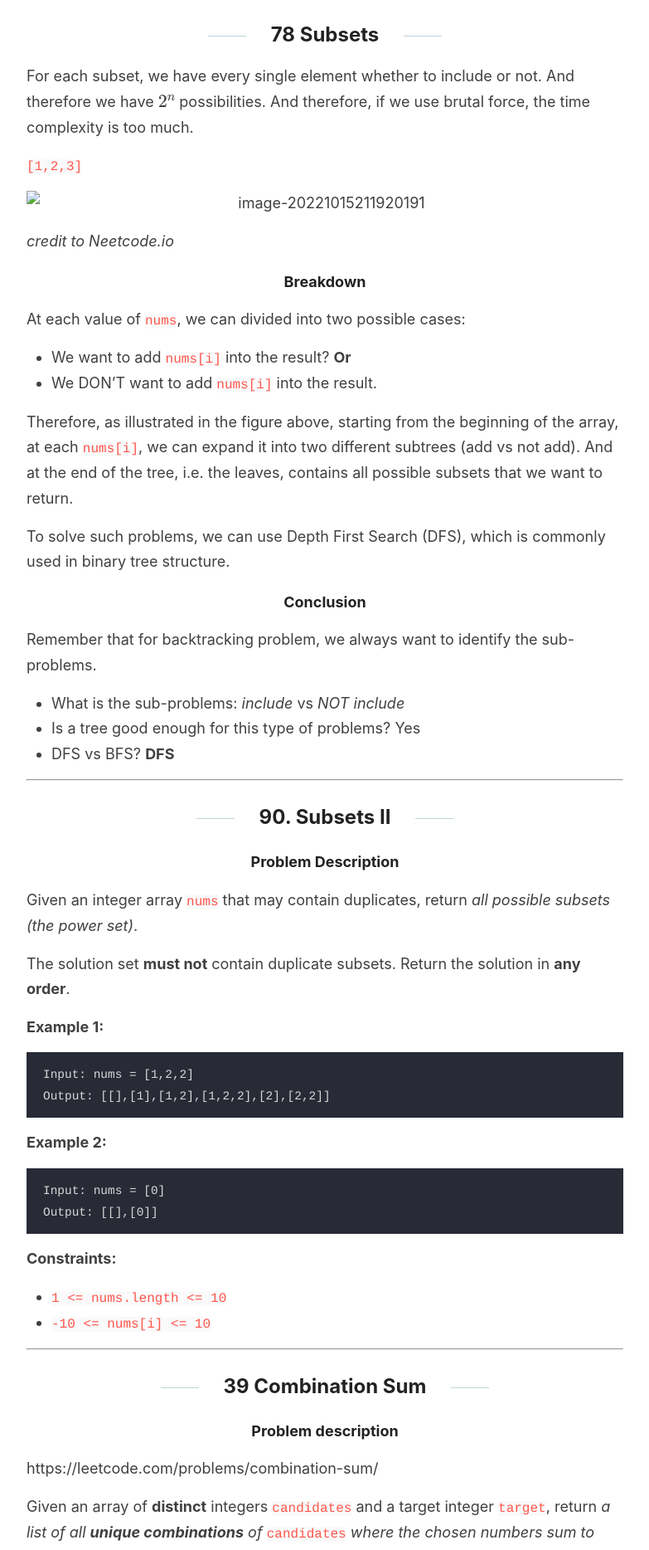
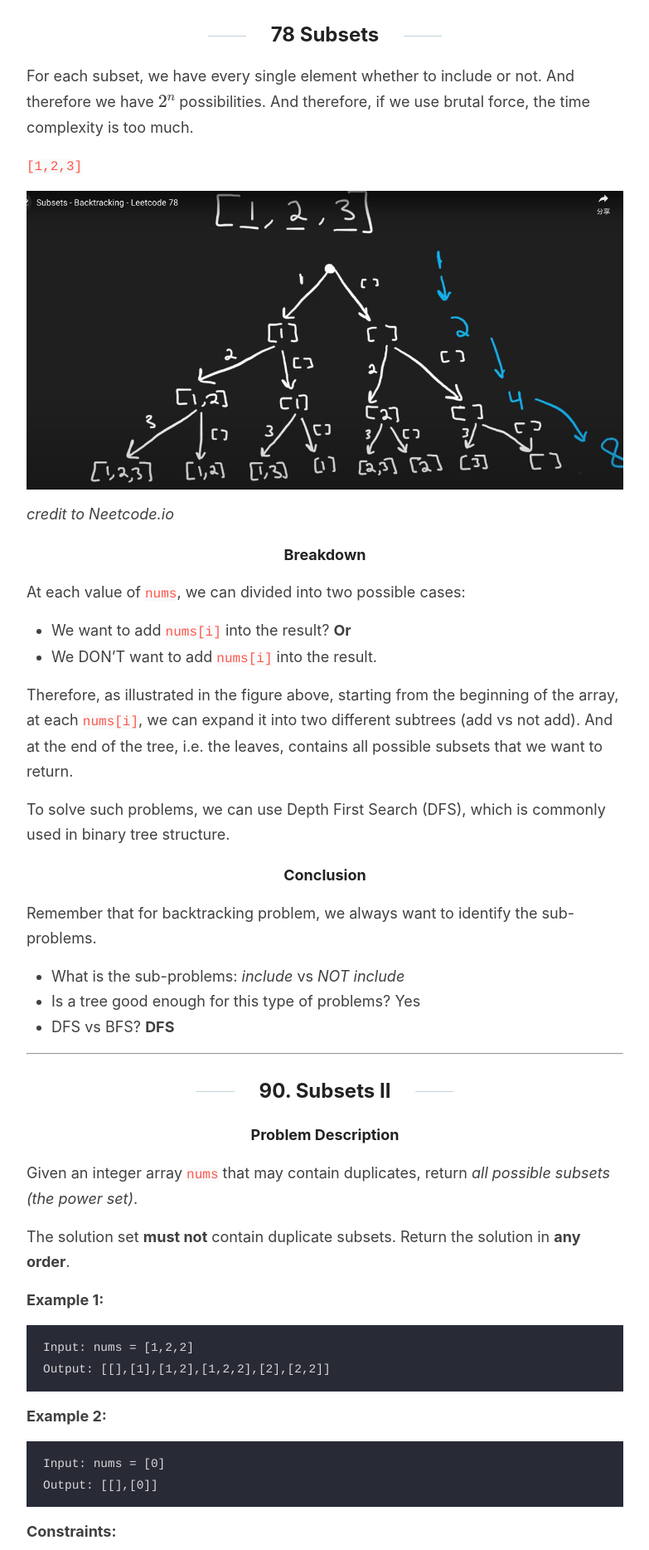
Before and after one commit to zikaiLin/ziklin, a Jekyll site: the page built from _posts/2022-10-15-Backtracking_problem_summary.md, in a window 1280 px wide. Shown: the part 441-2309 px from the top of the page at 83% size, without its empty margins (248-1031 px from the left). Built offline with Jekyll 4.4.1, drawn with Linux system fonts in a browser that asks for light colours; formulas are drawn with MathJax 3.

Commit message:
Update 2022-10-15-Backtracking_problem_summary.md

```diff
--- a/_posts/2022-10-15-Backtracking_problem_summary.md
+++ b/_posts/2022-10-15-Backtracking_problem_summary.md
@@ -32,7 +32,7 @@ For each subset, we have every single element whether to include or not. And the
 
 
 
-![image-20221015211920191](ziklin/assets/78subset.png)
+![image-20221015211920191](/ziklin/assets/78subset.png)
 
 *credit to Neetcode.io*
 
```
